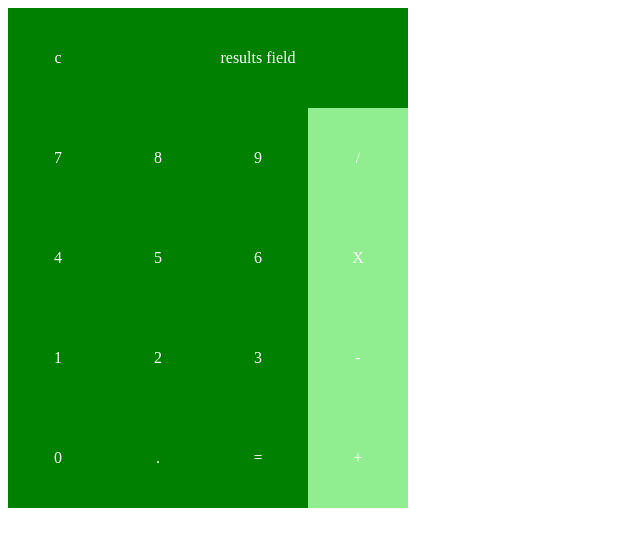
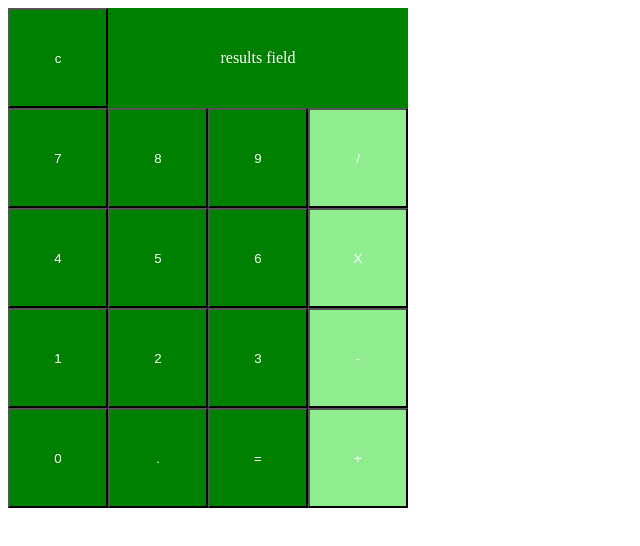
Before and after one commit to Momentum-Team-12/js-caculator-part-1-imsreish, a plain HTML site: page index.html in a window 1280 px wide. Shown: the whole page, without its empty margins (0-640 px from the left). Drawn offline with Linux system fonts and the light colour scheme.

Commit message:
Have styling worked out, JS is yet to be functional

```diff
--- a/index.html
+++ b/index.html
@@ -5,37 +5,37 @@
     <meta http-equiv="X-UA-Compatible" content="IE=edge">
     <meta name="viewport" content="width=device-width, initial-scale=1.0">
     <link rel="stylesheet" href="main.css">
-    <script src = main.js></script>
+    <script src = main.js defer></script>
     <title>Document</title>
 </head>
 <body>
     <div class="row">
-        <div class="button">c</div>
+        <button class="button">c</button>
         <div id="results">results field</div>
     </div>
     <div class="row">
-        <div class="button">7</div>
-        <div class="button">8</div>
-        <div class="button">9</div>
-        <div class="operator">/</div>
+        <button>7</button>
+        <button>8</button>
+        <button>9</button>
+        <button class="operator">/</button>
     </div>
     <div class="row">
-        <div class="button">4</div>
-        <div class="button">5</div>
-        <div class="button">6</div>
-        <div class="operator">X</div>
+        <button>4</button>
+        <button>5</button>
+        <button>6</button>
+        <button class="operator">X</button>
     </div>
     <div class="row">
-        <div class="button">1</div>
-        <div class="button">2</div>
-        <div class="button">3</div>
-        <div class="operator">-</div>
+        <button>1</button>
+        <button>2</button>
+        <button>3</button>
+        <button class="operator">-</button>
     </div>
     <div class="row">
-        <div class="button">0</div>
-        <div class="button">.</div>
-        <div class="button">=</div>
-        <div class="operator">+</div>
+        <button>0</button>
+        <button>.</button>
+        <button>=</button>
+        <button class="operator">+</button>
     </div>
 </body>
 </html>
--- a/main.css
+++ b/main.css
@@ -20,7 +20,7 @@
     justify-content: center;
 }
 
-.button {
+button {
     background-color: green;
     color: white;
     width: 100px;
@@ -32,10 +32,4 @@
 
 .operator {
     background-color: lightgreen;
-    color: white;
-    width: 100px;
-    height: 100px;
-    display: flex;
-    align-items: center;
-    justify-content: center;
 }
```
Also changed, not shown: main.js (+41 -0 lines).
